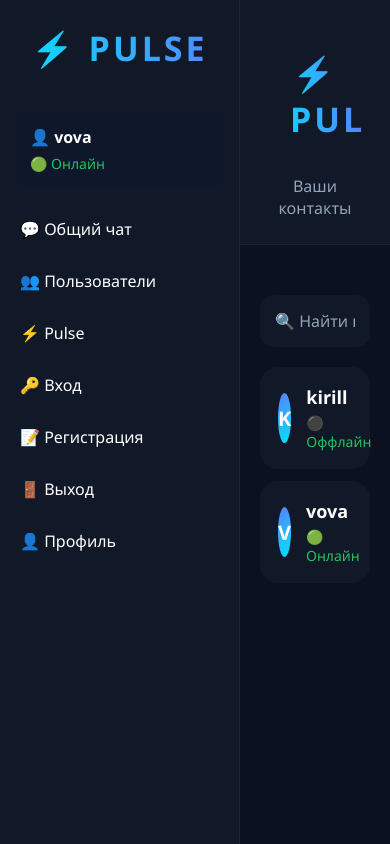
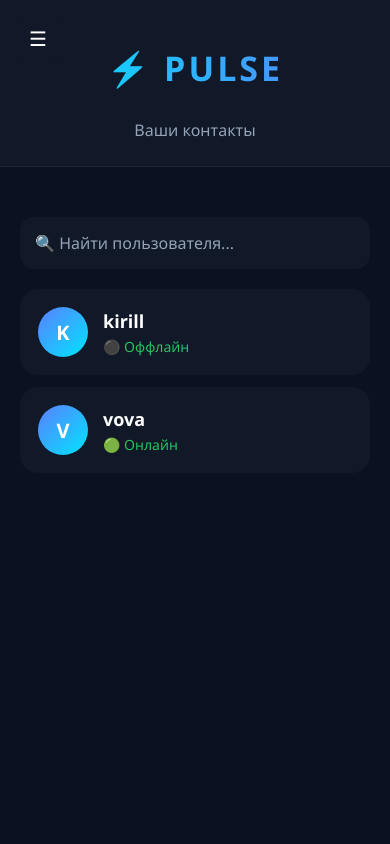
Before and after one commit to gomqq/MyMessenger, a Flask app: page /users in a window 390 px wide; the page is wider, and only the part inside the window is pictured. Run offline with Flask 3, Linux system fonts and the light colour scheme; a user stored in the database is signed in; data comes from the database, SQL or seed files in the repository.

Commit message:
mobile chat update

```diff
--- a/templates/base.html
+++ b/templates/base.html
@@ -26,6 +26,7 @@ body{
     height:100vh;
     background:#111827;
     border-right:1px solid rgba(255,255,255,.05);
+    z-index:1000;
 }
 
 .logo{
@@ -79,6 +80,64 @@ body{
     min-height:100vh;
 }
 
+.menu-btn{
+    display:block;
+    position:fixed;
+    top:15px;
+    left:15px;
+    z-index:1100;
+    background:#111827;
+    color:white;
+    border:none;
+    padding:10px 14px;
+    border-radius:10px;
+    font-size:20px;
+    cursor:pointer;
+}
+
+/* МОБИЛЬНАЯ ВЕРСИЯ */
+
+@media (max-width:768px){
+
+    .sidebar{
+        left:-240px;
+        transition:.3s;
+    }
+
+    .sidebar.active{
+        left:0;
+    }
+
+    .content{
+        margin-left:0;
+    }
+
+    .menu-btn{
+        display:block;
+        position:fixed;
+        top:15px;
+        left:15px;
+        z-index:1100;
+        background:#111827;
+        color:white;
+        border:none;
+        padding:10px 14px;
+        border-radius:10px;
+        font-size:20px;
+        cursor:pointer;
+    }
+
+    .logo{
+        font-size:24px;
+        padding:20px;
+    }
+
+    .profile-box{
+        margin:10px;
+    }
+
+}
+
 </style>
 
 {% block head %}{% endblock %}
@@ -86,7 +145,11 @@ body{
 </head>
 <body>
 
-<div class="sidebar">
+<button class="menu-btn" onclick="toggleMenu()">
+☰
+</button>
+
+<div class="sidebar" id="sidebar">
 
     <div class="logo">
         ⚡ PULSE
@@ -107,10 +170,11 @@ body{
     <a href="/chat">💬 Общий чат</a>
     <a href="/users">👥 Пользователи</a>
     <a href="/pulse">⚡ Pulse</a>
+    <a href="/profile">👤 Профиль</a>
     <a href="/login">🔑 Вход</a>
     <a href="/register">📝 Регистрация</a>
     <a href="/logout">🚪 Выход</a>
-    <a href="/profile">👤 Профиль</a>
+
 </div>
 
 <div class="content">
@@ -120,5 +184,15 @@ body{
 
 </div>
 
+<script>
+
+function toggleMenu(){
+    document
+        .getElementById("sidebar")
+        .classList.toggle("active");
+}
+
+</script>
+
 </body>
 </html>
```
Also changed, not shown: templates/chat.html (+66 -13 lines).
